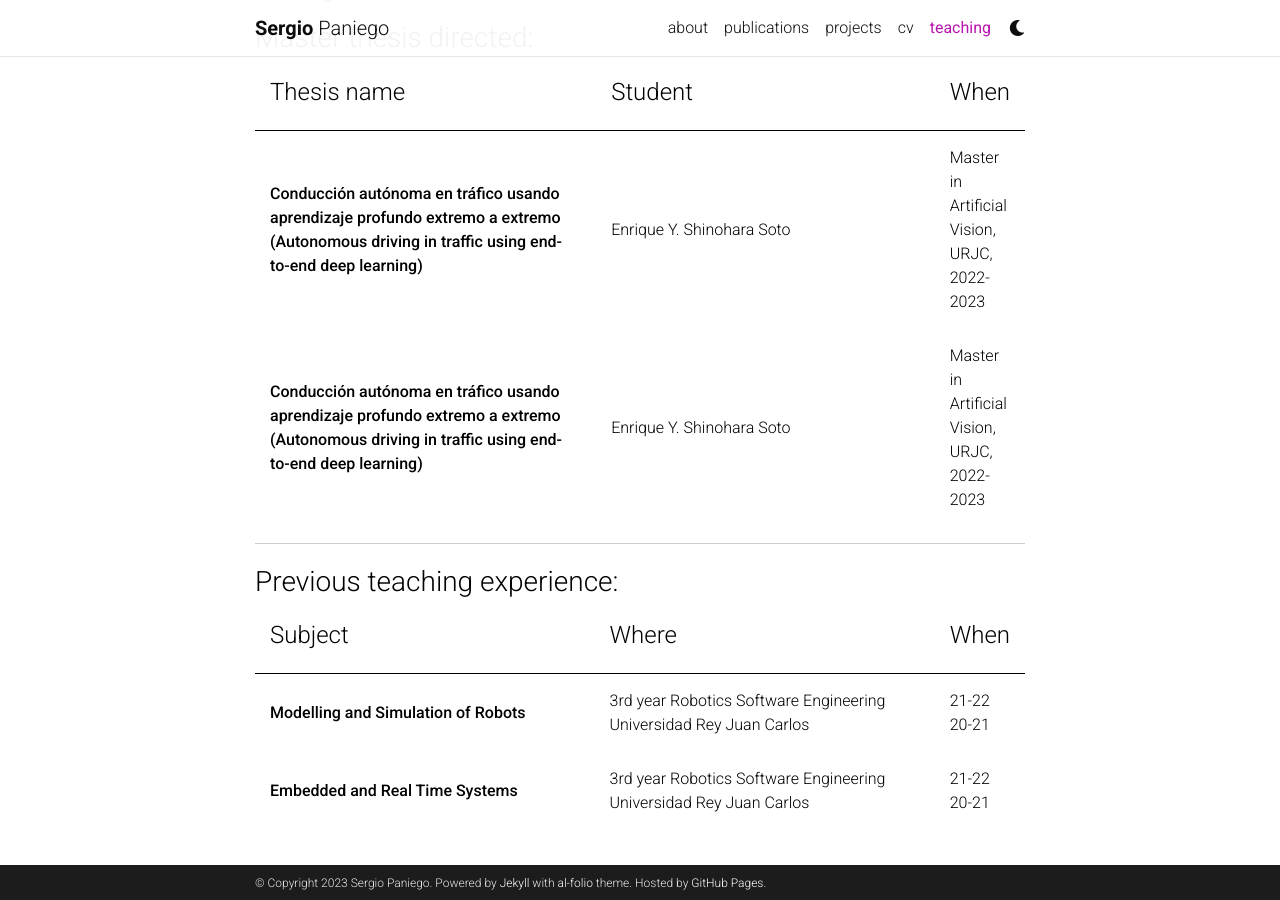
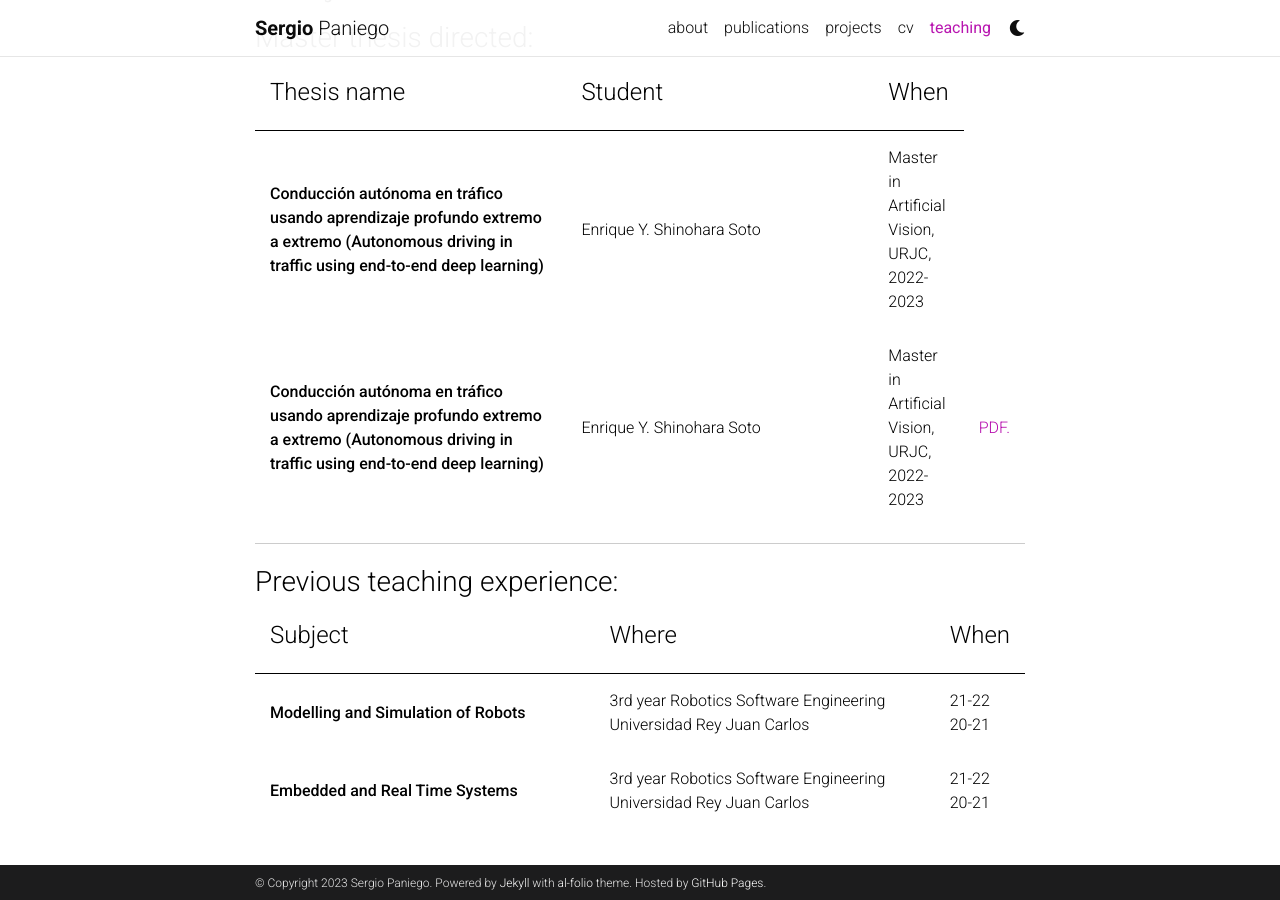
Before and after one commit to sergiopaniego/sergiopaniego.github.io, a Jekyll site: the page built from _pages/teaching.md, in a window 1280 px wide and 900 px high, scrolled down 1010 px. Built offline with Jekyll 4.4.1, drawn with Linux system fonts in a browser that asks for light colours; comment, search, counter and statistics services are not loaded; a style sheet for code colours, icons or effects is not loaded.

Commit message:
Removing LFS

```diff
--- a/_pages/teaching.md
+++ b/_pages/teaching.md
@@ -137,6 +137,9 @@
             <td markdown="span">[**Conducción autónoma en tráfico usando aprendizaje profundo extremo a extremo (Autonomous driving in traffic using end-to-end deep learning)**](/assets/pdf/tfm-deeplearning-autonomous_driving-enrique_shinohara-2023_compressed.pdf)</td>
             <td markdown="span">Enrique Y. Shinohara Soto</td>
             <td markdown="span">Master in Artificial Vision, URJC, 2022-2023</td>
+            <td markdown="span">
+                        <a href="https://github.com/sergiopaniego/sergiopaniego.github.io/raw/master/assets/pdf/tfm-deeplearning-autonomous_driving-enrique_shinohara-2023.pdf" target="_blank">PDF.</a>
+            </td>
         </tr>
     </tbody>
 </table>
```
Also changed, not shown: 3 other files.
